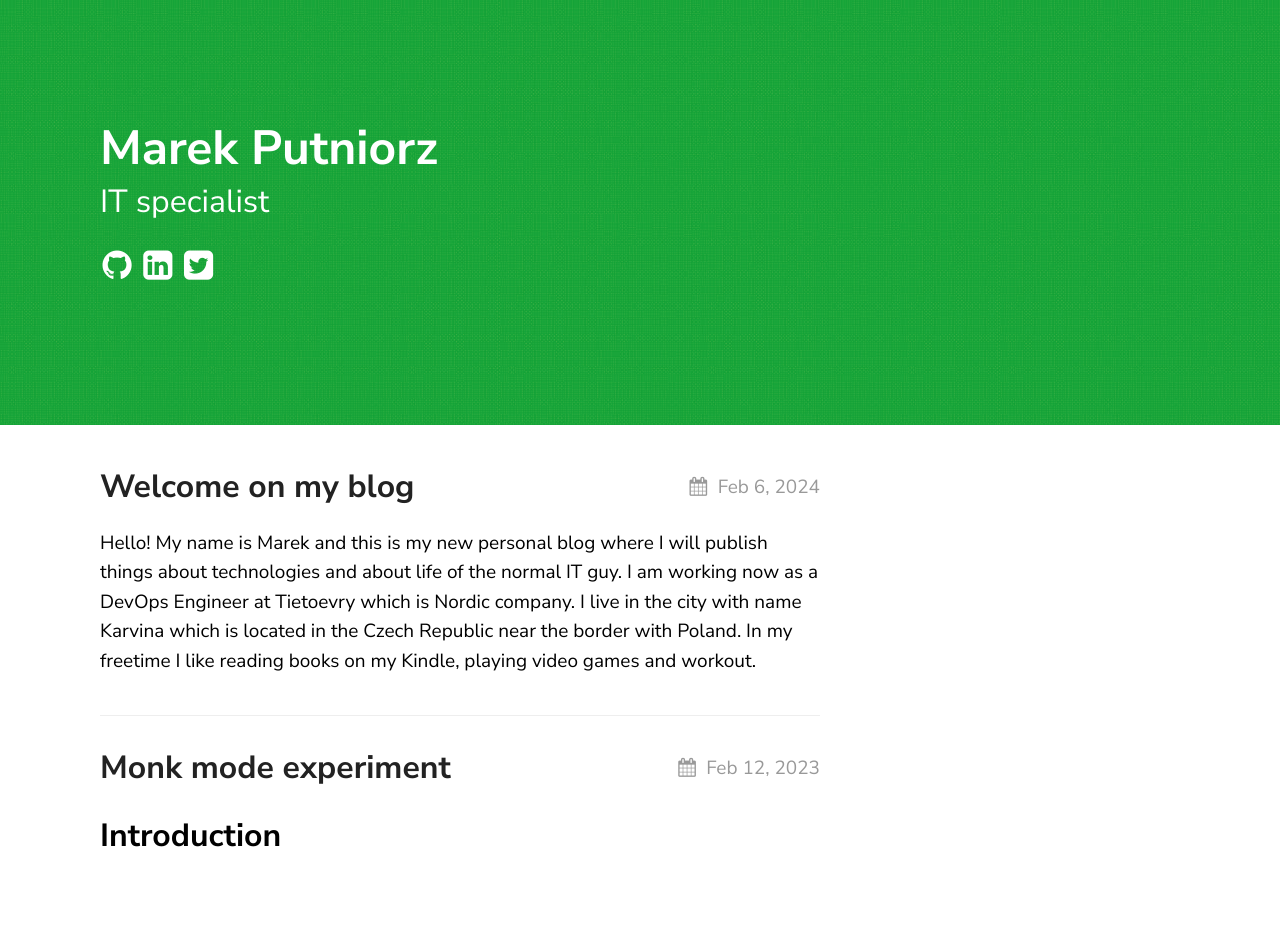
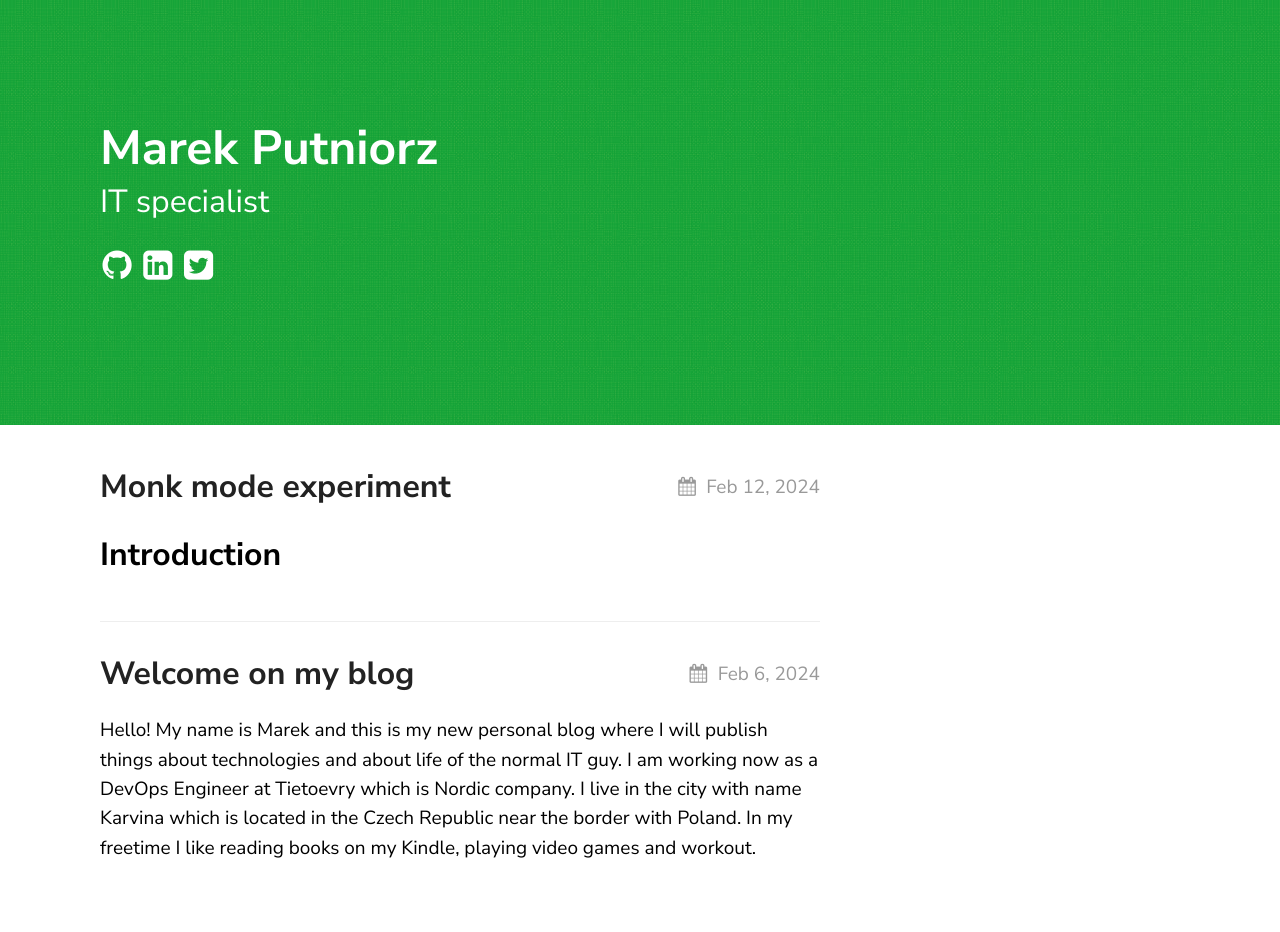
Before and after one commit to marekputniorz/marekputniorz.github.io, a Jekyll site: the page built from index.md, in a window 1280 px wide. Built offline with Jekyll 4.4.1, drawn with Linux system fonts in a browser that asks for light colours.

Commit message:
Update 2023-02-12-monk-mode-experiment.md

```diff
--- a/_posts/2023-02-12-monk-mode-experiment.md
+++ b/_posts/2023-02-12-monk-mode-experiment.md
@@ -1,7 +1,7 @@
 ---
 layout: post
 title:  "Monk mode experiment"
-date:   2023-02-12 12:10
+date:   2024-02-12 12:10
 ---
 ## Introduction
 
```
Also changed, not shown: other parts of _posts/2023-02-12-monk-mode-experiment.md (+1 -1 lines).
